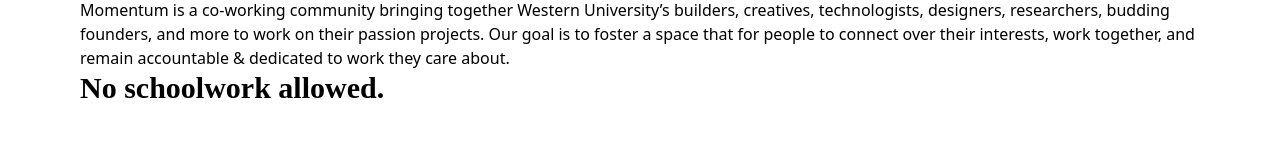
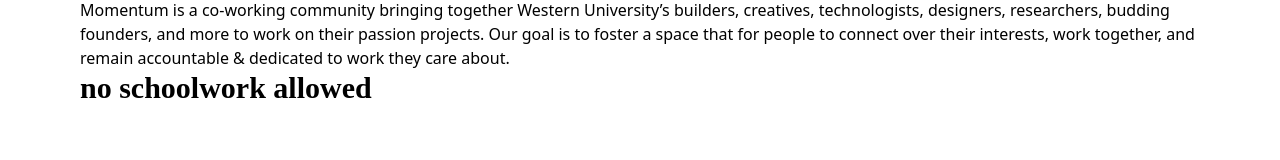
Before and after one commit to mlekhi/momentum, a React (Create React App) app: page / in a window 1280 px wide. Shown: the part 934-1094 px from the top of the page. Built offline with nearby package versions, Linux system fonts and the light colour scheme.

Commit message:
friendlier lettering

```diff
--- a/src/App.js
+++ b/src/App.js
@@ -44,7 +44,7 @@
           their interests, work together, and remain accountable & dedicated to work they care
           about.
         </p>
-        <h2 className="text-3xl font-bold">No schoolwork allowed.</h2>
+        <h2 className="text-3xl font-bold">no schoolwork allowed</h2>
       </div>
       <Footer />
     </div>
```
